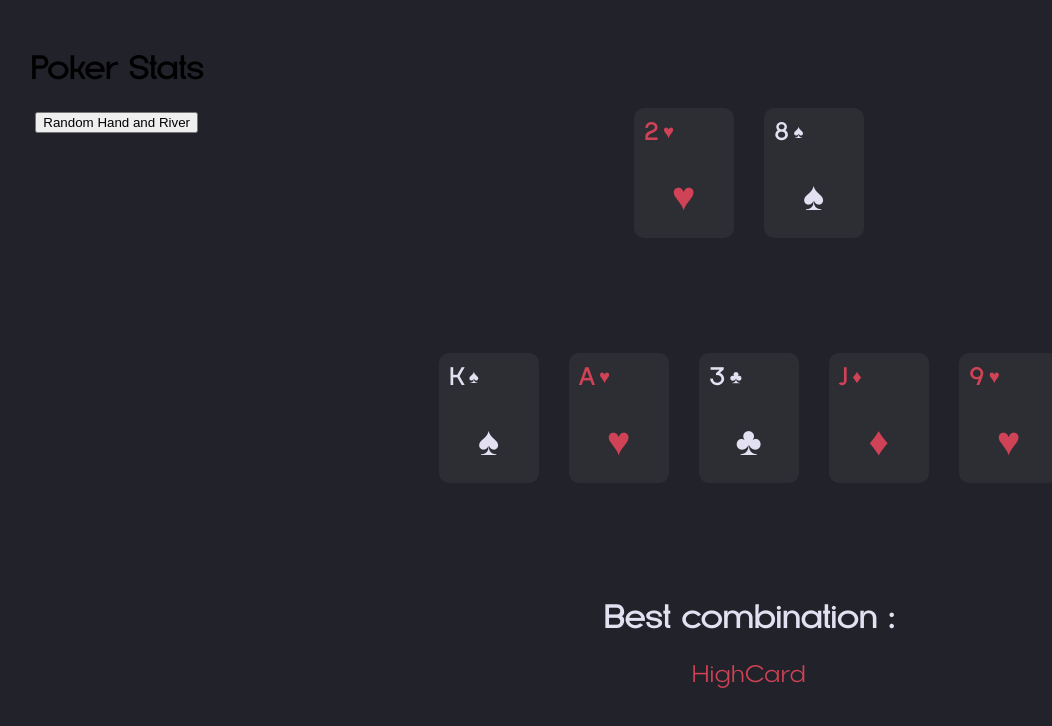
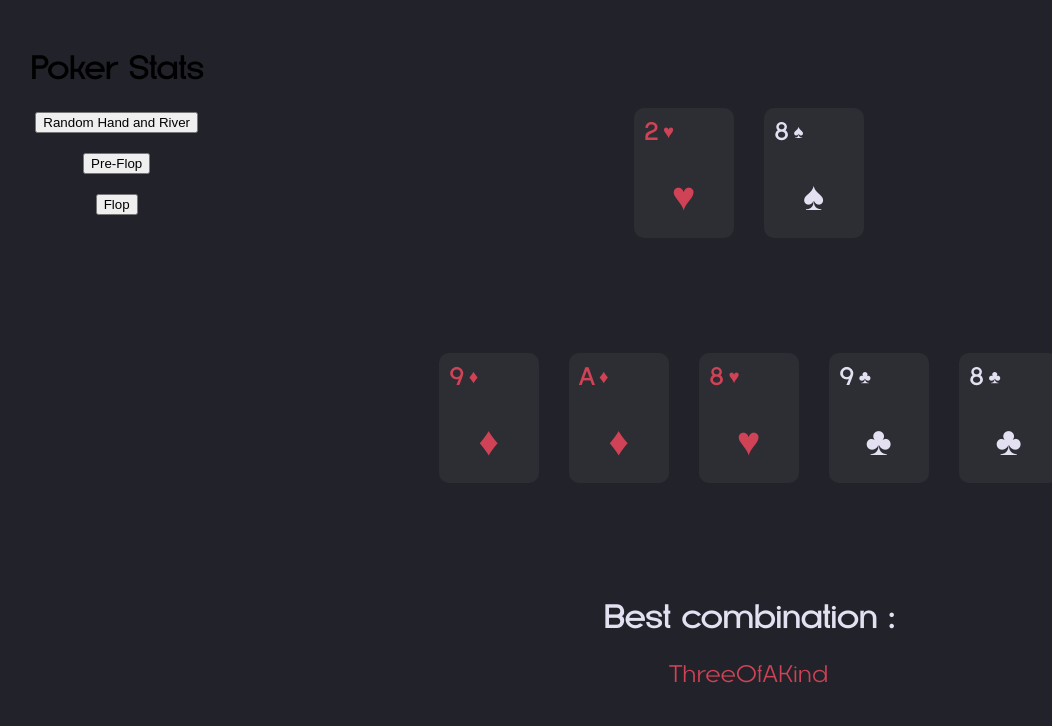
Before and after one commit to MonKeySVG/poker-basic, an Angular app: page / in a window 1280 px wide. Shown: the top 726 px of the page, without its empty margins (102-1154 px from the left). Built offline with nearby package versions, Linux system fonts and the light colour scheme.

Commit message:
Ajout des boutons préflop et flop

```diff
--- a/src/app/calculator/calculator.component.html
+++ b/src/app/calculator/calculator.component.html
@@ -11,8 +11,15 @@
 
     <div class="actions">
       <div class="block">
-        <button (click)="RandomHandAndRiver()">Random Hand and River</button>
+        <button (click)="randomHandAndRiver()">Random Hand and River</button>
+      </div>
 
+      <div class="block">
+        <button (click)="preflop()">Pre-Flop</button>
+      </div>
+
+      <div class="block">
+        <button (click)="flop()">Flop</button>
       </div>
     </div>
 
--- a/src/app/calculator/calculator.component.ts
+++ b/src/app/calculator/calculator.component.ts
@@ -29,7 +29,15 @@ export class CalculatorComponent {
   rankString!: string;
 
   constructor() {
-    this.RandomHandAndRiver();
+    this.randomHandAndRiver();
+  }
+
+  setHand() {
+    this.hand = [this.card_1, this.card_2];
+  }
+
+  randomizeDeck(): void {
+    this.deck = new DeckComponent();
   }
 
   getRandomCard(): CardComponent {
@@ -45,10 +53,24 @@ export class CalculatorComponent {
     this.deck.deck = this.filterDeck(this.deck.deck, this.card_1);
     this.card_2 = this.getRandomCard();
     this.deck.deck = this.filterDeck(this.deck.deck, this.card_2);
+    this.setHand();
   }
 
-  RandomHandAndRiver(): void {
-    this.deck = new DeckComponent();
+  preflop(): void {
+    this.river = [];
+    this.randomizeDeck();
+    this.dealCards();
+    this.rankString = HandRank[this.evaluateHand(this.hand, this.river).handRank];
+  }
+
+  flop(): void {
+    this.generateRiver(this.deck.deck, 3);
+    this.rankString = HandRank[this.evaluateHand(this.hand, this.river).handRank];
+  }
+
+
+  randomHandAndRiver(): void {
+    this.randomizeDeck();
     this.dealCards();
     this.hand = [this.card_1, this.card_2];
 
```
